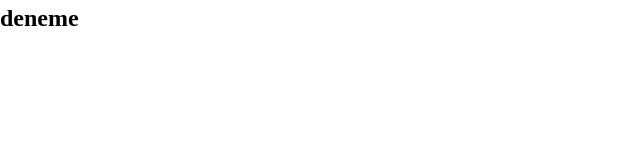
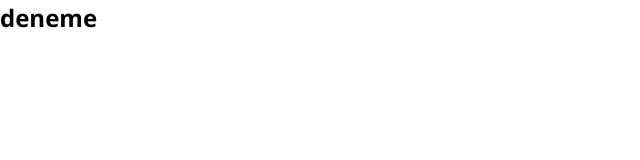
Before and after one commit to acunmedyaakademi/kiosk, a React (Vite) app: page / in a window 1280 px wide. Shown: the top 160 px of the page, without its empty margins (0-640 px from the left). Built offline with nearby package versions, Linux system fonts and the light colour scheme.

Commit message:
kütüphaneler eklendi

```diff
--- a/index.html
+++ b/index.html
@@ -3,6 +3,9 @@
   <head>
     <meta charset="UTF-8" />
     <meta name="viewport" content="width=device-width, initial-scale=1.0" />
+    <link rel="preconnect" href="https://fonts.googleapis.com">
+    <link rel="preconnect" href="https://fonts.gstatic.com" crossorigin>
+    <link href="https://fonts.googleapis.com/css2?family=Open+Sans:ital,wght@0,300..800;1,300..800&display=swap" rel="stylesheet">
     <title>Kiosk Department</title>
   </head>
   <body>
--- a/src/components/Header.jsx
+++ b/src/components/Header.jsx
@@ -1,5 +1,7 @@
 export default function Header() {
   return(
-    <></>
+    <>
+
+    </>
   )
 }
--- a/src/components/Order.jsx
+++ b/src/components/Order.jsx
@@ -1,5 +1,9 @@
 export default function Order() {
   return(
-    <></>
+    <div className="basket">
+      <div className="empty-basket">
+      </div>
+
+    </div>
   )
 }
--- a/src/styles/reset.css
+++ b/src/styles/reset.css
@@ -14,6 +14,7 @@
   line-height: 1.5;
   /* 4. Improve text rendering */
   -webkit-font-smoothing: antialiased;
+  font-family: 'Open Sans';
 }
 
 /* 5. Improve media defaults */
```
